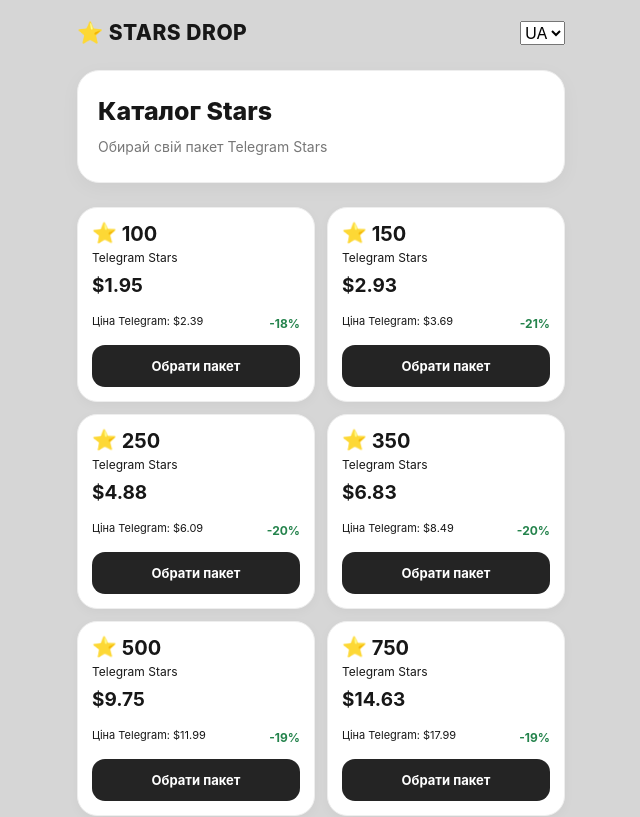
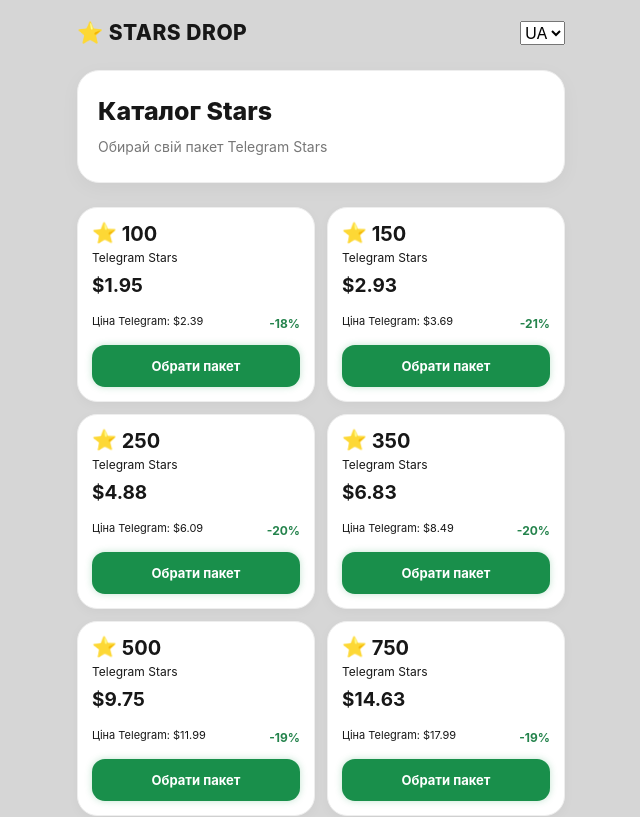
Before and after one commit to Cotif155/star-drop-miniapp, a React (Vite) app in the folder frontend/: page / in a window 1280 px wide. Shown: the top 817 px of the page, without its empty margins (319-959 px from the left). Built offline with nearby package versions, Linux system fonts and the light colour scheme.

Commit message:
Add green animated buy buttons

```diff
--- a/frontend/src/App.css
+++ b/frontend/src/App.css
@@ -828,3 +828,43 @@ html, body {
     transform: translateY(-3px) rotate(10deg);
   }
 }
+
+
+/* PULSING BUY BUTTON */
+.package-card .primary-button {
+  animation: button-glow 1.8s ease-in-out infinite;
+}
+
+@keyframes button-glow {
+  0%, 100% {
+    background: #242424;
+    box-shadow: 0 0 0 rgba(36, 36, 36, 0);
+  }
+  50% {
+    background: #484848;
+    box-shadow: 0 0 12px rgba(36, 36, 36, 0.25);
+  }
+}
+
+@media (prefers-reduced-motion: reduce) {
+  .package-card .primary-button {
+    animation: none;
+  }
+}
+
+
+/* GREEN GLOW BUY BUTTON */
+.package-card .primary-button {
+  animation: green-pulse 1.8s ease-in-out infinite !important;
+}
+
+@keyframes green-pulse {
+  0%, 100% {
+    background: #168044;
+    box-shadow: 0 0 4px rgba(22, 128, 68, 0.2);
+  }
+  50% {
+    background: #20b85d;
+    box-shadow: 0 0 16px rgba(32, 184, 93, 0.45);
+  }
+}
```
